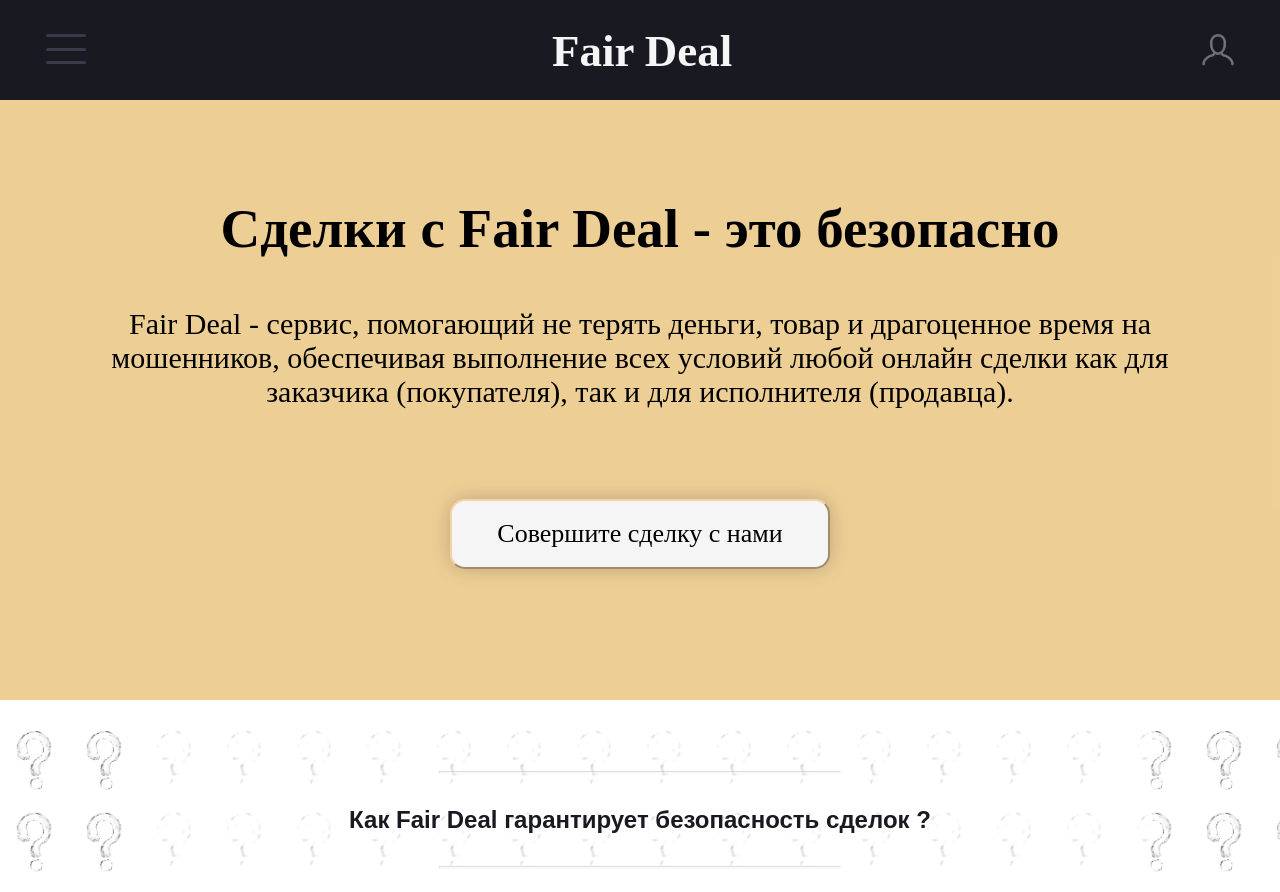
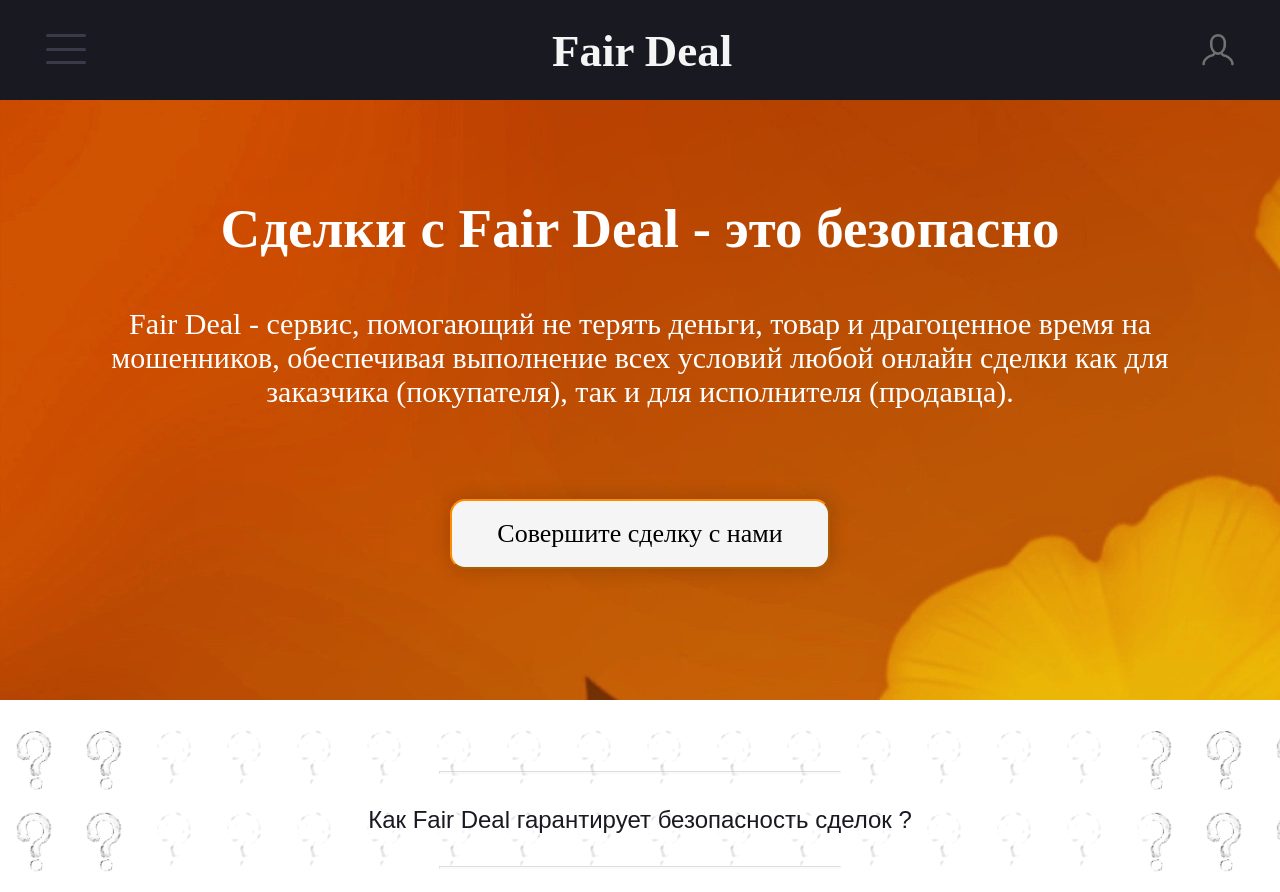
Before and after one commit to Iluhander/fair_deal_complete_app, a React (Create React App) app in the folder client/: page / in a window 1280 px wide. Shown: the top 892 px of the page. Built offline with nearby package versions, Linux system fonts and the light colour scheme.

Commit message:
Changed background (leaves)

```diff
--- a/client/src/App.js
+++ b/client/src/App.js
@@ -8,13 +8,16 @@ import {useState} from "react";
 
 function App() {
   const [contentClass, setContentClass] = useState('');
+  const [animationIterations, setAnimationIterations] = useState(1);
 
   function changeBlur() {
-    if (contentClass != 'blured') {
+    if (contentClass !== 'blured') {
       setContentClass('blured');
     } else {
       setContentClass('unblured');
     }
+
+    setAnimationIterations(animationIterations + 1);
   }
 
   return (
@@ -27,7 +30,6 @@ function App() {
               <InfoSection/>
               <Basement/>
           </div>
-
       </div>
   );
 }
--- a/client/src/InfoSection/InfoBlock/InfoBlock.css
+++ b/client/src/InfoSection/InfoBlock/InfoBlock.css
@@ -15,7 +15,6 @@
 .pStyle {
     position: relative;
     font-family: 'Karla', sans-serif;
-    font-weight: bold;
     color: #191921;
 }
 
--- a/client/src/Menu/Menu.css
+++ b/client/src/Menu/Menu.css
@@ -7,7 +7,7 @@
     width: 100%;
     background-color: dimgray;
     backdrop-filter: blur(5px);
-    opacity: 60%;
+    opacity: 80%;
 
     display: flex;
     flex-direction: column;
--- a/client/src/TextBlock/TextBlock.css
+++ b/client/src/TextBlock/TextBlock.css
@@ -4,7 +4,7 @@
 
     width: 100%;
     min-width: 900px;
-    background-color: rgba(233,194,122,0.79);
+    background: url("../../public/texture-2136831.jpg");
     height: 600px;
 
     display: flex;
@@ -12,6 +12,7 @@
     align-items: center;
 
     text-align: center;
+    color: white;
 }
 
 h1 {
@@ -28,7 +29,7 @@ button {
     font-family: 'Orelega One';
     font-size: 26px;
     border-radius: 15px;
-    border-color: #f5d3a6;
+    border-color: darkorange;
     background-color: whitesmoke;
     box-shadow: 0 0 20px rgba(0, 0, 0, .2);
     height: 70px;
```
Also changed, not shown: client/public/orange-4175325_1920.jpg (added), client/public/texture-2136831.jpg (added), 7 other files (tests, documents, lock files or other folders). Lines whose indentation alone changed are shown as unchanged.
